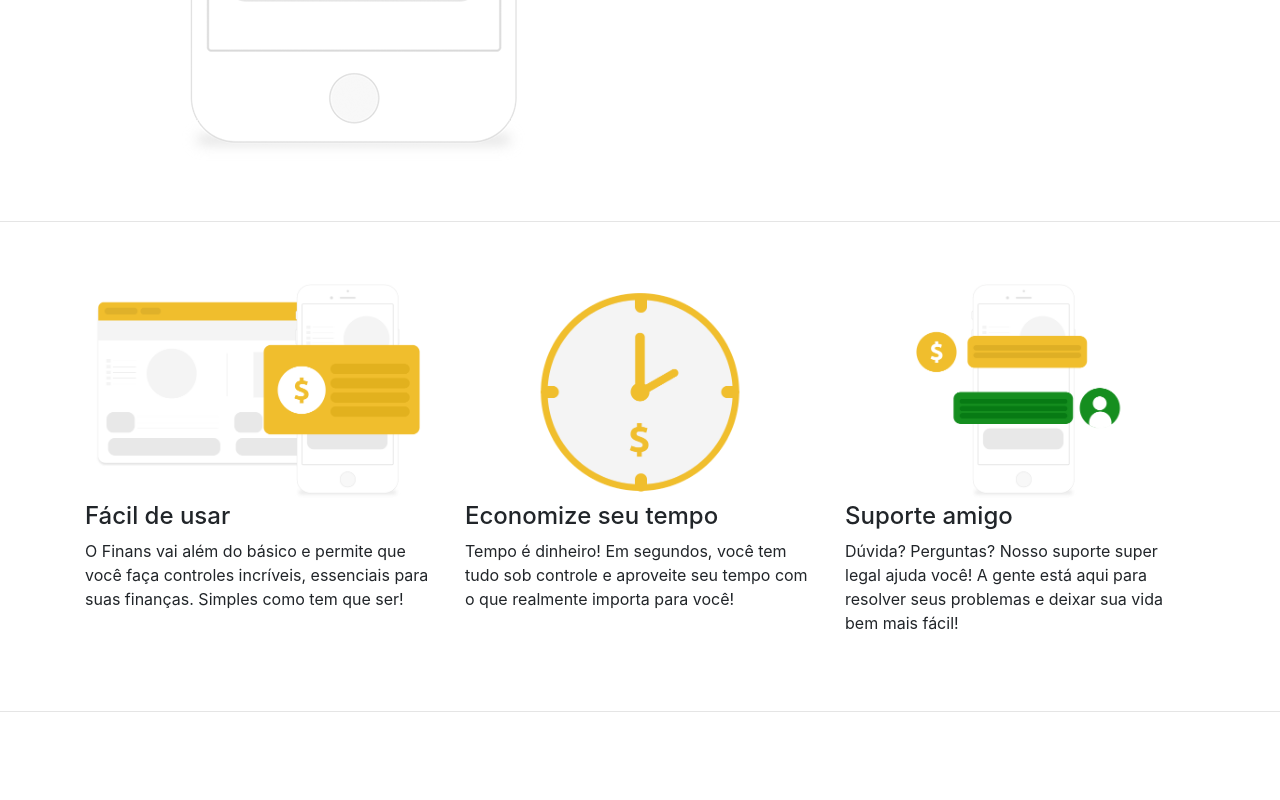
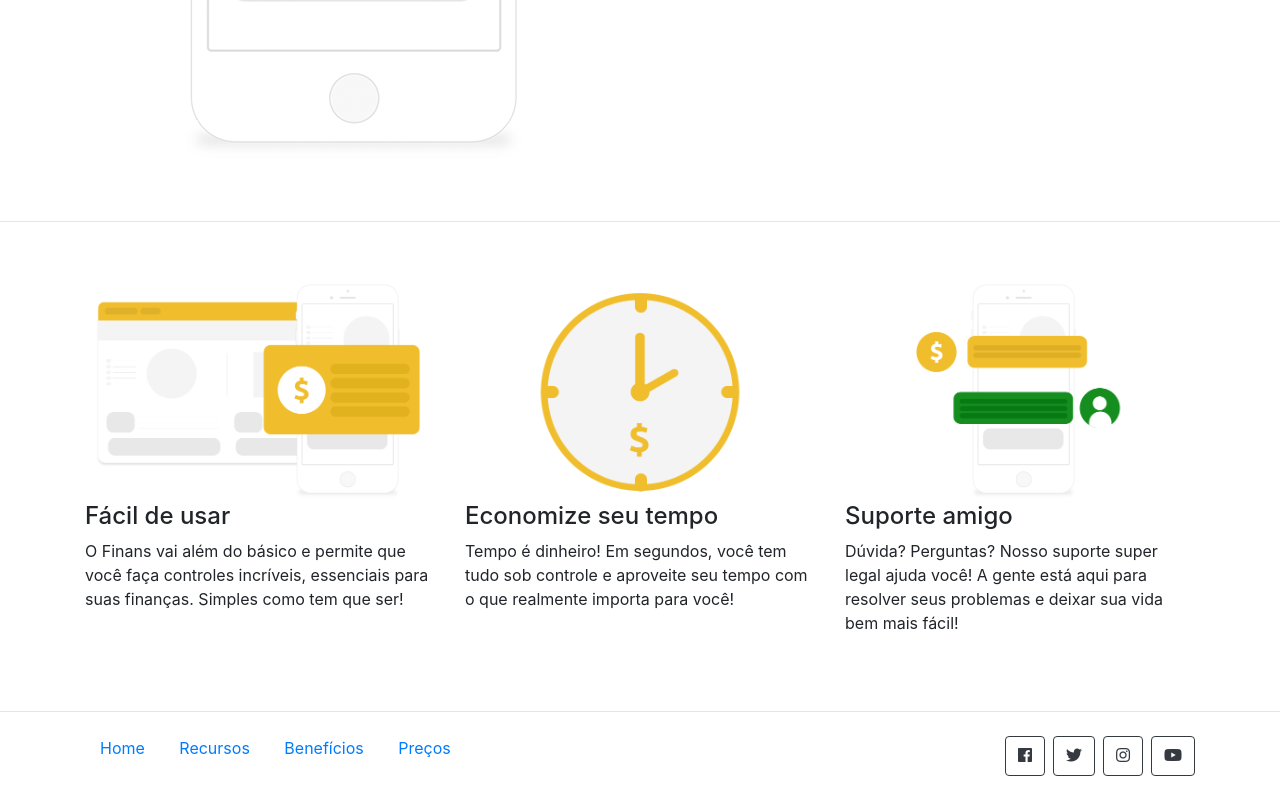
Before and after one commit to mmdes/finans, a plain HTML site: page index.html in a window 1280 px wide. Shown: the part 1632-2432 px from the top of the page. Before the commit the page ends 2344 px from the top, so only its background shows below. Drawn offline with nearby package versions, Linux system fonts and the light colour scheme.

Commit message:
finalização do footer

```diff
--- a/css/estilo.css
+++ b/css/estilo.css
@@ -7,3 +7,7 @@
 	padding: 60px 0;
 	border-bottom: 1px solid #e5e5e5;
 }
+
+footer p a{
+	margin: 5px 15px;
+}
--- a/index.html
+++ b/index.html
@@ -167,7 +167,39 @@
 
       </section><!-- Fim da seção recursos -->
 
+      <footer class="mt-4 mb-4">
+        <div class="container">
+          <div class="row">
+            <div class="col-md-8">
+              <p>
+                <a href="">Home</a>
+                <a href="">Recursos</a>
+                <a href="">Benefícios</a>
+                <a href="">Preços</a>
+              </p>
+            </div>
+            <div class="col-md-4 d-flex justify-content-end">
 
+              <a href="" class="btn btn-outline-dark">
+                 <i class="fab fa-facebook"></i>
+              </a>
+
+              <a href="" class="btn btn-outline-dark ml-2">
+                 <i class="fab fa-twitter"></i>
+              </a>
+
+              <a href="" class="btn btn-outline-dark ml-2">
+                 <i class="fab fa-instagram"></i>
+              </a>
+
+              <a href="" class="btn btn-outline-dark ml-2">
+                 <i class="fab fa-youtube"></i>
+              </a>
+
+            </div>
+          </div>
+        </div>
+      </footer>
 
      <!-- JavaScript (Opcional) -->
       <!-- jQuery primeiro, depois Popper.js, depois Bootstrap JS -->
```
